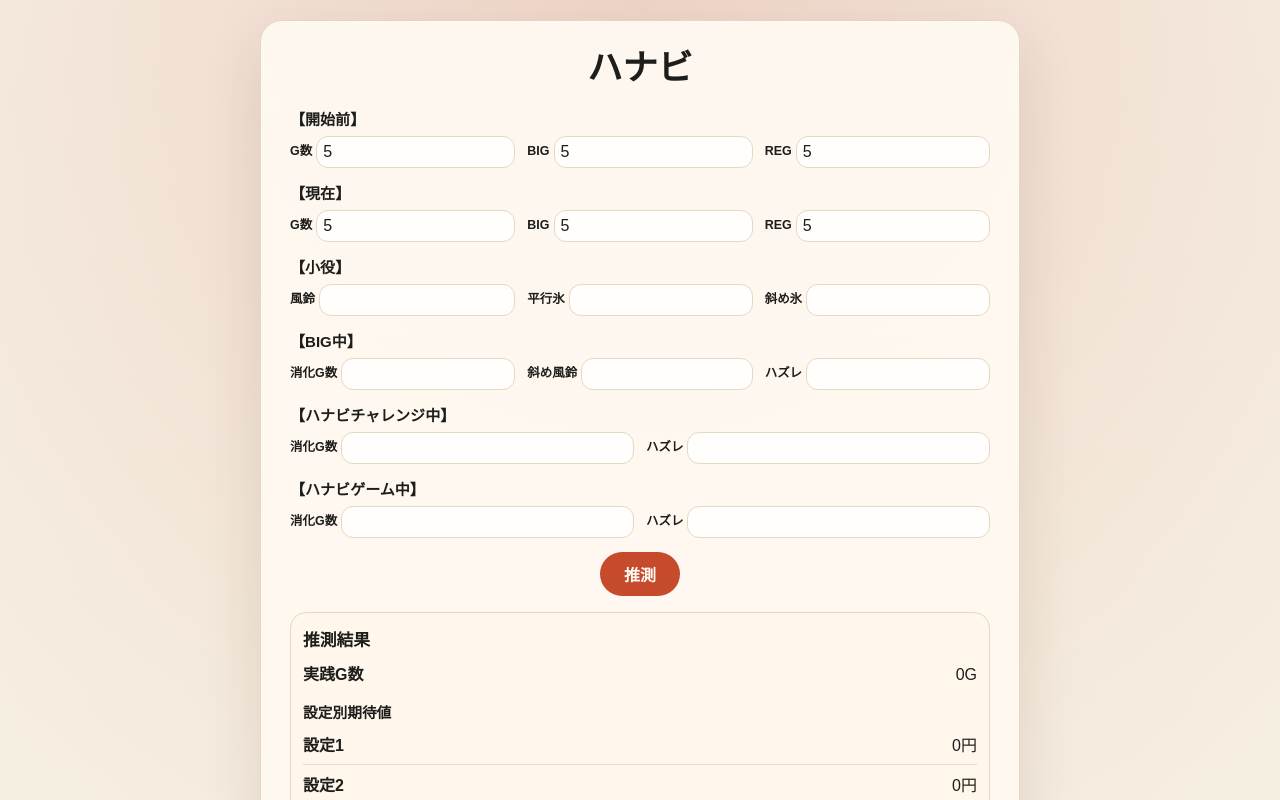
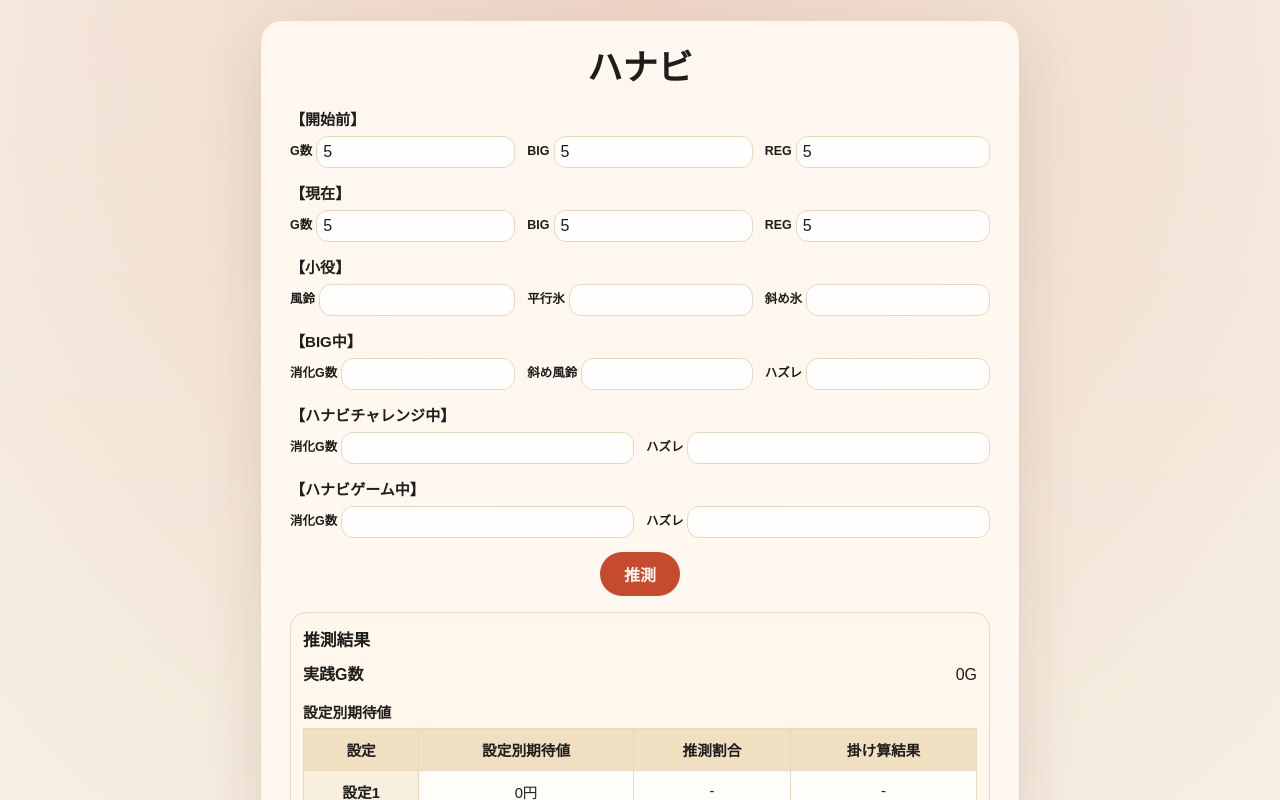
Before and after one commit to umedademu/suisoku, a Next.js app: page /hanabi in a window 1280 px wide. Both pictures are taken after typing "5", "5", "5", "5", "5", "5" into the empty fields and a click on the button "推測". Shown: the top 800 px of the page. Built offline with nearby package versions, Linux system fonts and the light colour scheme.

Commit message:
設定別期待値に推測割合と合計期待値を追加

```diff
--- a/app/hanabi/page.tsx
+++ b/app/hanabi/page.tsx
@@ -266,6 +266,13 @@ function formatRateFromProbability(probability: number) {
   return `1/${formatDenominator(1 / probability)}`;
 }
 
+function formatYen(value: number) {
+  const rounded = Math.round(value);
+  const sign = rounded > 0 ? "+" : rounded < 0 ? "-" : "";
+
+  return `${sign}${Math.abs(rounded).toLocaleString("ja-JP")}円`;
+}
+
 function calculateLogBinomialProbability(
   successCount: number,
   totalCount: number,
@@ -337,8 +344,17 @@ export default function HanabiPage() {
   const [resultRows, setResultRows] = useState<Array<{ label: string; value: string }> | null>(
     null
   );
-  const [settingExpectationRows, setSettingExpectationRows] = useState<
-    Array<{ label: string; value: string }> | null
+  const [settingExpectationTable, setSettingExpectationTable] = useState<
+    | {
+        rows: Array<{
+          label: string;
+          expectationText: string;
+          probabilityText: string;
+          weightedText: string;
+        }>;
+        totalText: string;
+      }
+    | null
   >(null);
   const [overallSettingRows, setOverallSettingRows] = useState<
     Array<{ label: string; value: string }> | null
@@ -385,18 +401,10 @@ export default function HanabiPage() {
         value: `${practiceGames}G`
       }
     ]);
-    setSettingExpectationRows(
-      settings.map((setting) => {
-        const expectedYen = practiceGames * 3 * 20 * (parsePayoutRate(setting.payout) - 1);
-        const roundedYen = Math.round(expectedYen);
-        const sign = roundedYen > 0 ? "+" : roundedYen < 0 ? "-" : "";
-
-        return {
-          label: setting.setting,
-          value: `${sign}${Math.abs(roundedYen).toLocaleString("ja-JP")}円`
-        };
-      })
-    );
+    const settingExpectationValues = settings.map((setting) => ({
+      label: setting.setting,
+      expectedYen: practiceGames * 3 * 20 * (parsePayoutRate(setting.payout) - 1)
+    }));
 
     const probabilityDefinitions: Array<{
       key: RateKey;
@@ -509,6 +517,15 @@ export default function HanabiPage() {
 
     if (validProbabilityDefinitions.length === 0) {
       setOverallSettingRows(null);
+      setSettingExpectationTable({
+        rows: settingExpectationValues.map((row) => ({
+          label: row.label,
+          expectationText: formatYen(row.expectedYen),
+          probabilityText: "-",
+          weightedText: "-"
+        })),
+        totalText: "-"
+      });
       return;
     }
 
@@ -539,6 +556,28 @@ export default function HanabiPage() {
         value: totalWeight > 0 ? formatPercent(row.weight / totalWeight) : "0%"
       }))
     );
+
+    const expectationRows = settingExpectationValues.map((row, index) => {
+      const probability = totalWeight > 0 ? scaledRows[index].weight / totalWeight : 0;
+      const weightedYen = row.expectedYen * probability;
+
+      return {
+        label: row.label,
+        expectationText: formatYen(row.expectedYen),
+        probabilityText: totalWeight > 0 ? formatPercent(probability) : "0%",
+        weightedText: formatYen(weightedYen)
+      };
+    });
+
+    const totalExpectedYen = expectationRows.reduce((sum, row, index) => {
+      const probability = totalWeight > 0 ? scaledRows[index].weight / totalWeight : 0;
+      return sum + settingExpectationValues[index].expectedYen * probability;
+    }, 0);
+
+    setSettingExpectationTable({
+      rows: expectationRows,
+      totalText: formatYen(totalExpectedYen)
+    });
   };
 
   return (
@@ -603,16 +642,36 @@ export default function HanabiPage() {
                   </div>
                 ))}
               </div>
-              {settingExpectationRows ? (
+              {settingExpectationTable ? (
                 <div className="result-subgroup">
                   <h3 className="result-subtitle">設定別期待値</h3>
-                  <div className="result-list">
-                    {settingExpectationRows.map((row) => (
-                      <div className="result-item" key={`expectation-${row.label}`}>
-                        <p className="result-label">{row.label}</p>
-                        <p className="result-value">{row.value}</p>
-                      </div>
-                    ))}
+                  <div className="table-wrap table-wrap-tight">
+                    <table className="data-table data-table-compact">
+                      <thead>
+                        <tr>
+                          <th>設定</th>
+                          <th>設定別期待値</th>
+                          <th>推測割合</th>
+                          <th>掛け算結果</th>
+                        </tr>
+                      </thead>
+                      <tbody>
+                        {settingExpectationTable.rows.map((row) => (
+                          <tr key={`expectation-${row.label}`}>
+                            <th scope="row">{row.label}</th>
+                            <td>{row.expectationText}</td>
+                            <td>{row.probabilityText}</td>
+                            <td>{row.weightedText}</td>
+                          </tr>
+                        ))}
+                        <tr>
+                          <th scope="row">合計</th>
+                          <td>-</td>
+                          <td>-</td>
+                          <td>{settingExpectationTable.totalText}</td>
+                        </tr>
+                      </tbody>
+                    </table>
                   </div>
                 </div>
               ) : null}
```
Also changed, not shown: 1 other file (tests, documents, lock files or other folders).
